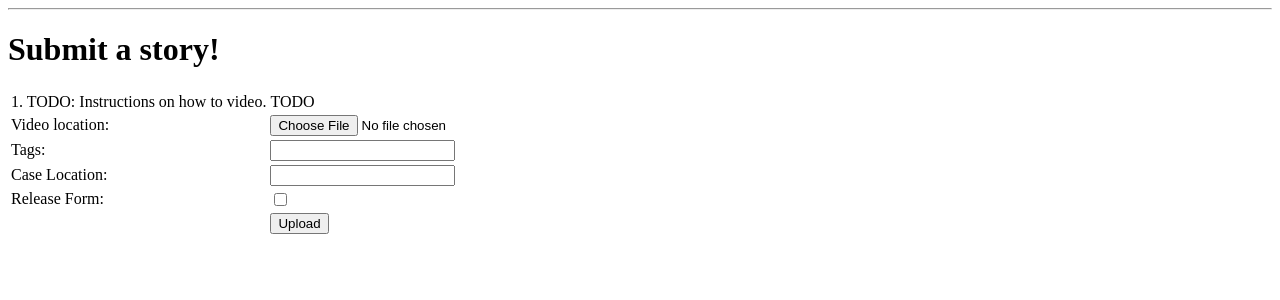
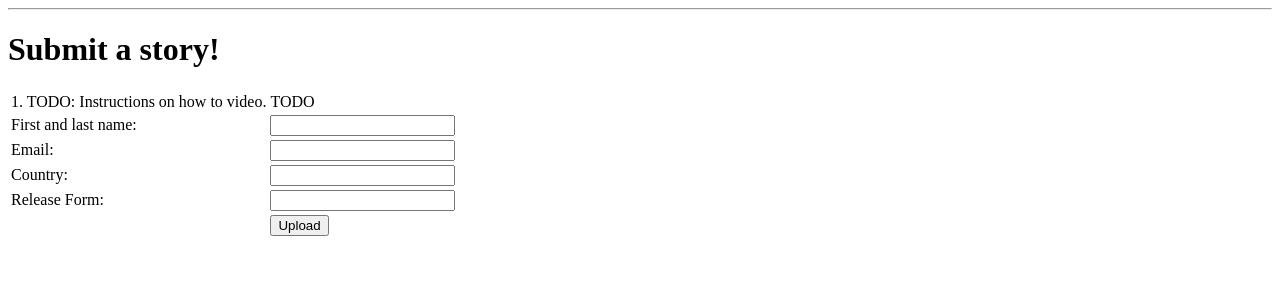
Before and after one commit to d1m0/mosaic, a Flask app: template mosaic/templates/upload.html in a window 1280 px wide. Shown: the top 300 px of the page. Run offline with Flask 2, Linux system fonts and the light colour scheme; the template is opened without the code that fills it: values that come from a table or form of the project are taken from there, most other values are stand-ins (such as "Sample title", 1, 10 or a date in 2020); form fields are guessed from the names that the template uses; parts of the project's set-up code (start-up, migrations or seed data) failed here and were passed over.

Commit message:
some new formst

```diff
--- a/mosaic/forms.py
+++ b/mosaic/forms.py
@@ -3,7 +3,11 @@ from wtforms import StringField, BooleanField, TextAreaField, FileField
 from wtforms.validators import DataRequired, Length, regexp
 
 class UploadForm(FlaskForm):
-    video = FileField(u'Video File', validators=[DataRequired()])
+    name = StringField('name', validators=[DataRequired()])
+    email = StringField('email', validators=[DataRequired()])
+    country = StringField('country', validators=[DataRequired()])
+    city = StringField('city', validators=[DataRequired()])
+    video = StringField('Video File Link', validators=[DataRequired()])
     tags = StringField('tags', default="")
-    location = StringField('location', default="")
+    relationship = SelectField('relationship', choices=[('mom', 'erased mom')])
     release = BooleanField('release', default=False, validators=[DataRequired()])
--- a/mosaic/templates/upload.html
+++ b/mosaic/templates/upload.html
@@ -9,25 +9,25 @@
               <td>TODO</td>
           </tr>
           <tr>
-              <td>Video location:</td>
-              <td>{{ form.video() }}
-                  {% for error in form.video.errors %}
+              <td>First and last name:</td>
+              <td>{{ form.name() }}
+                  {% for error in form.name.errors %}
                     <span style="color: red;">[{{ error }}]</span>
                   {% endfor %}<br>
               </td>
           </tr>
           <tr>
-              <td>Tags:</td>
-              <td>{{ form.tags() }}
-                  {% for error in form.tags.errors %}
+              <td>Email:</td>
+              <td>{{ form.email() }}
+                  {% for error in form.email.errors %}
                     <span style="color: red;">[{{ error }}]</span>
                   {% endfor %}<br>
               </td>
           </tr>
           <tr>
-              <td>Case Location:</td>
-              <td>{{ form.location() }}
-                  {% for error in form.location.errors %}
+              <td>Country:</td>
+              <td>{{ form.country() }}
+                  {% for error in form.country.errors %}
                     <span style="color: red;">[{{ error }}]</span>
                   {% endfor %}<br>
               </td>
```
